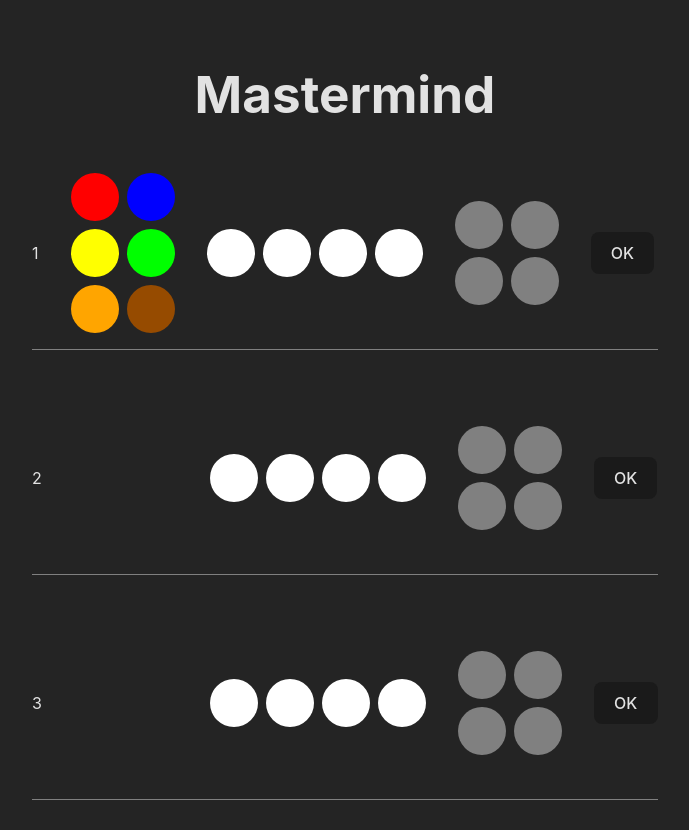
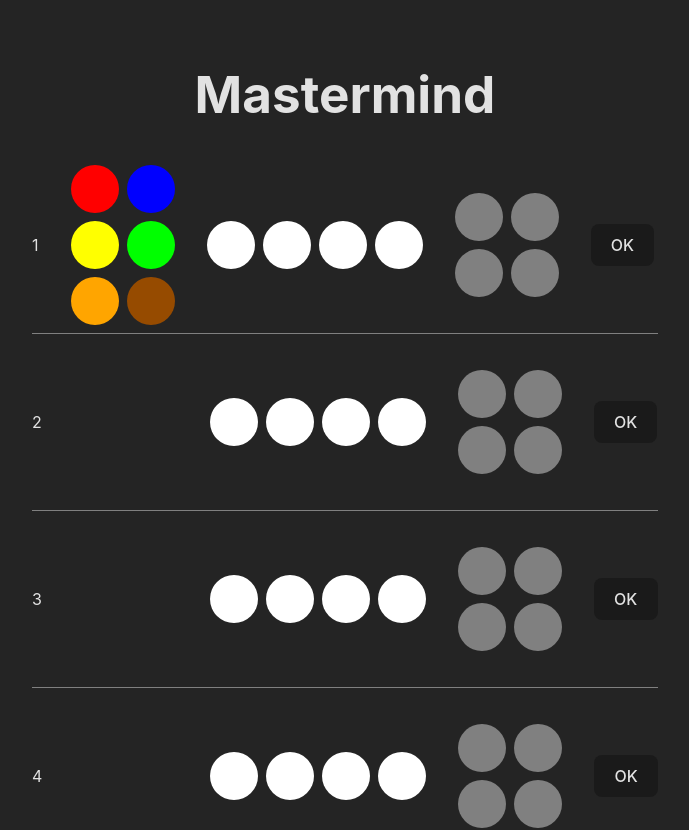
Before and after one commit to dawidzebacki/Mastermind, a React (Vite) app: page / in a window 1280 px wide. Shown: the top 830 px of the page, without its empty margins (295-984 px from the left). Built offline with nearby package versions, Linux system fonts and the light colour scheme.

Commit message:
style: web heights

```diff
--- a/src/components/Row/styles.scss
+++ b/src/components/Row/styles.scss
@@ -2,8 +2,8 @@
   display: flex;
   align-items: center;
   gap: 32px;
-  margin: 32px 0;
-  padding: 16px 0;
+  margin: 0;
+  padding: 8px 0;
   border-bottom: 1px solid gray;
 }
 
```
